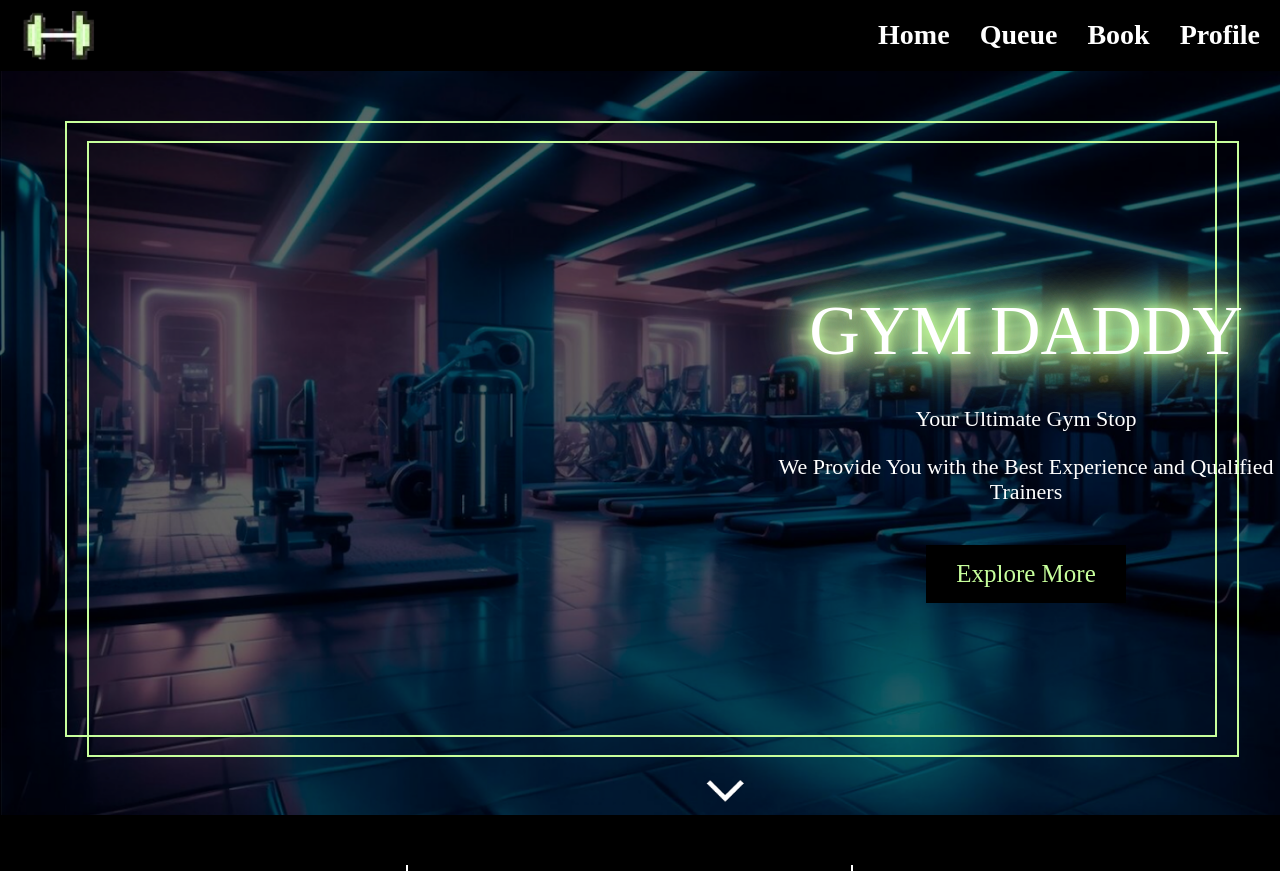
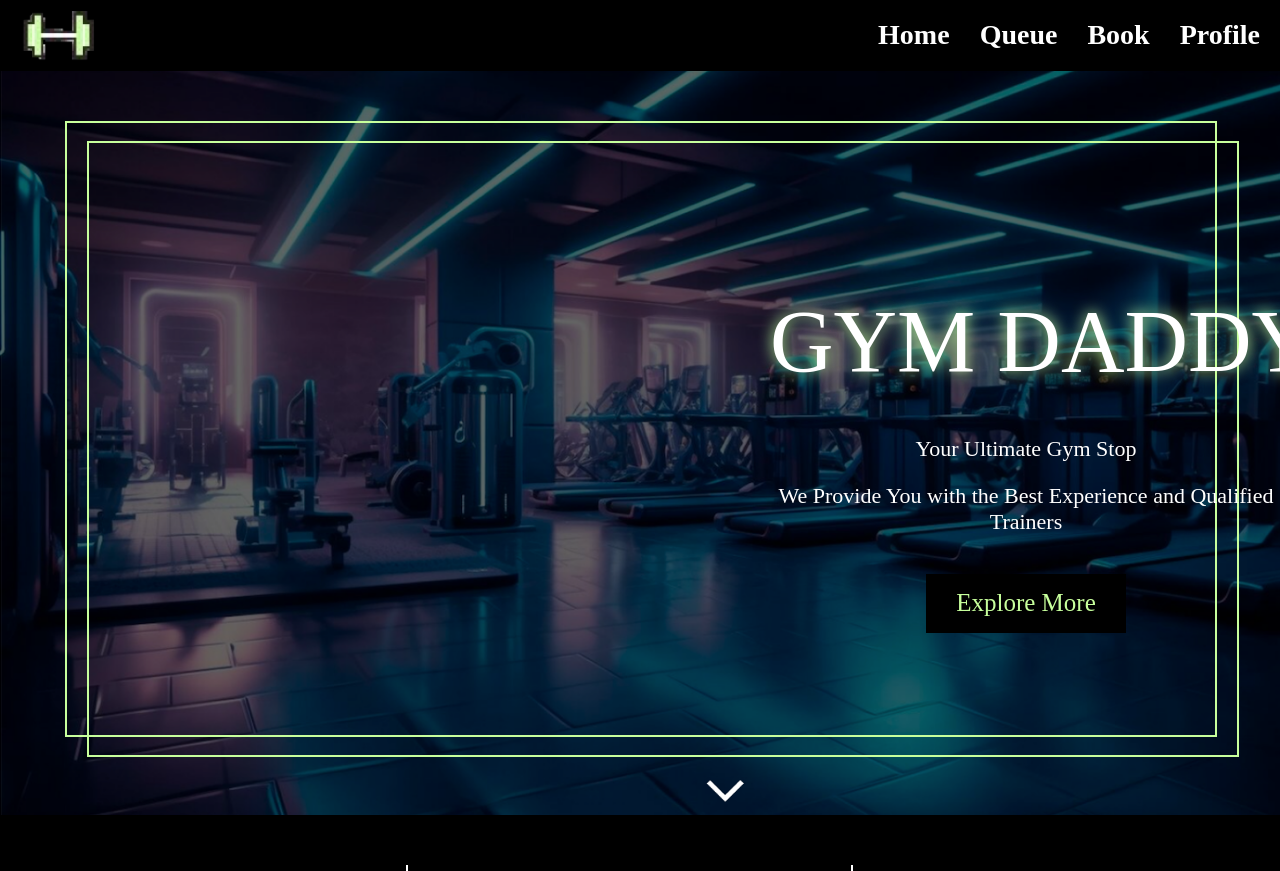
Before and after one commit to vynious/gym-daddy-app, a Vue app: page / in a window 1280 px wide. Built offline with nearby package versions, Linux system fonts and the light colour scheme; a web font is replaced by a local one.

Commit message:
update to HomePageDesign.vue
changed the styling for the word "gymdaddy"

```diff
--- a/src/components/HomePageDesign.vue
+++ b/src/components/HomePageDesign.vue
@@ -5,7 +5,7 @@
             <div id="overlap1"></div>
             <div id="overlap2"></div>
             <div class="info">
-                <h1 class="glow">GYM DADDY</h1>
+                <h1 class="gymname">GYM DADDY</h1>
                 <p>Your Ultimate Gym Stop</p>
                 <p>We Provide You with the Best Experience and Qualified Trainers</p>
                 <br>
@@ -123,15 +123,15 @@
         left: 770px;
         color: white;
     }
-    .glow {
+    /* .glow {
         font-size: 70px;
         /* font-family: 'Poppins Medium'; */
-        color: white;
+        /* color: white; */
         /* Add glow effect using text-shadow */
-        text-shadow: 0 0 10px #C7FF9C, 0 0 20px #C7FF9C, 0 0 30px #C7FF9C, 0 0 40px #C7FF9C, 0 0 50px #C7FF9C, 0 0 60px #C7FF9C, 0 0 70px #C7FF9C;
+        /* text-shadow: 0 0 10px #C7FF9C, 0 0 20px #C7FF9C, 0 0 30px #C7FF9C, 0 0 40px #C7FF9C, 0 0 50px #C7FF9C, 0 0 60px #C7FF9C, 0 0 70px #C7FF9C; */
         /* Add animation to make the glow pulsate */
         /* animation: pulse 1.5s infinite alternate; */
-    }
+    /*} */
 
     /* @keyframes pulse {
         from {
@@ -141,6 +141,14 @@
             text-shadow: 0 0 20px #C7FF9C, 0 0 30px #C7FF9C, 0 0 40px #C7FF9C, 0 0 50px #C7FF9C, 0 0 60px #C7FF9C, 0 0 70px #C7FF9C, 0 0 80px #C7FF9C;
         }
     } */
+
+    .gymname {
+        font-size: 5.5rem;
+        color: #fff;
+        text-shadow: 0 0 15px #c7ff9c;
+        font-family: "Poppins Bold";
+        white-space: nowrap;
+    }
 
     #explore {
       font-size: 25px;
```
